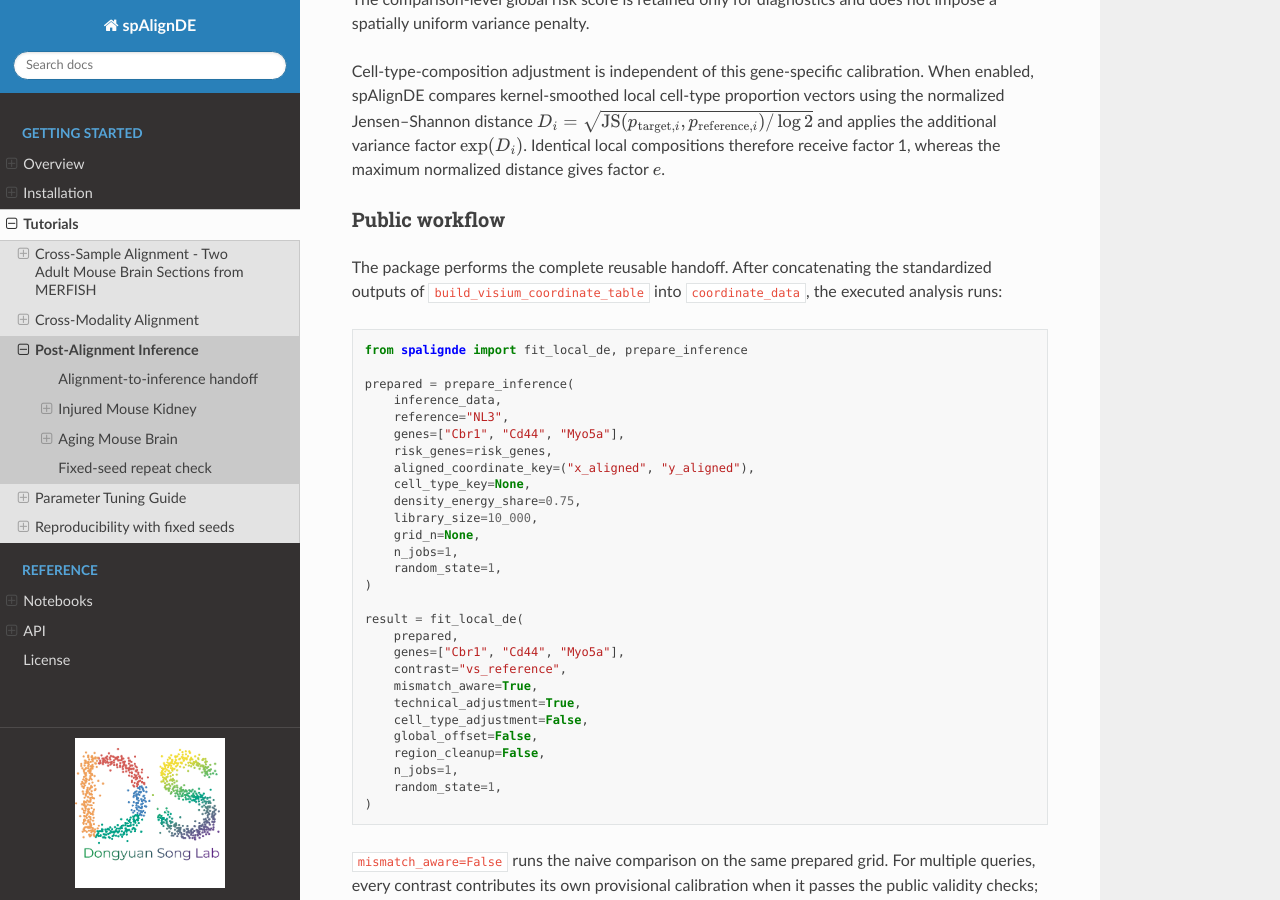
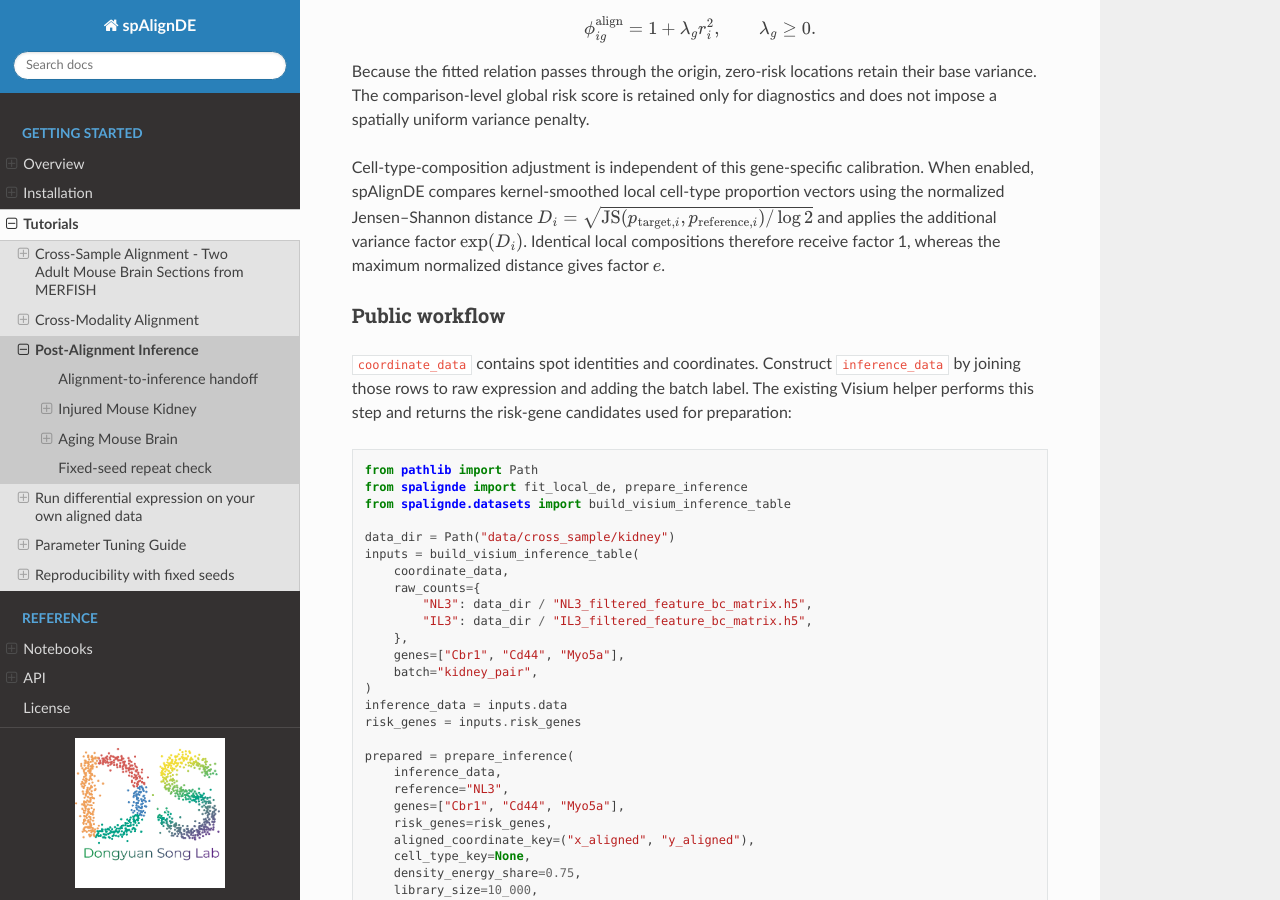
Before and after one commit to dsong-lab/spAlignDE, a Sphinx documentation site: the page built from docs/source/tutorials/post_alignment_inference.rst, in a window 1280 px wide and 900 px high, scrolled down 3638 px. Built offline with Sphinx 7.4.7 and the Read the Docs theme 3.1.0, drawn with Linux system fonts in a browser that asks for light colours; pages that are not in the unit, such as notebooks, are missing from menus; some of the changed text lies outside the part shown.

Commit message:
Document aligned AnnData inputs for local differential expression [skip ci]

```diff
--- a/docs/source/tutorial.rst
+++ b/docs/source/tutorial.rst
@@ -34,7 +34,8 @@ notebook, follow the :doc:`installation` instructions and select the
      - :doc:`Subsampling and variability <source_notebooks/cross_sample_uncertainty_qualification>`
      - :doc:`Stability notebook <source_notebooks/cross_sample_uncertainty_report>`
    * - Test local differential expression after alignment
-     - :doc:`Local inference <tutorials/post_alignment_inference>`
+     - :doc:`Local inference <tutorials/post_alignment_inference>`;
+       :doc:`use your own aligned data <tutorials/own_aligned_data>`
      - :doc:`Kidney and aging brain <source_notebooks/post_alignment_inference>`
 
 Each notebook page lists the run order and required downloads. Alignment
@@ -55,5 +56,6 @@ example, follow the input, seed and comparison guidance in
    tutorials/cross_sample_alignment
    tutorials/cross_modality_alignment
    tutorials/post_alignment_inference
+   tutorials/own_aligned_data
    tutorials/parameter_tuning
    tutorials/reproducibility
--- a/docs/source/tutorials/post_alignment_inference.rst
+++ b/docs/source/tutorials/post_alignment_inference.rst
@@ -4,6 +4,11 @@ Post-Alignment Inference
 spAlignDE tests location-resolved expression differences after samples have
 been transformed into a common coordinate frame. The public tutorials cover
 two aligned-tissue examples: injured mouse kidney and aging mouse brain.
+
+For a complete AnnData-to-DataFrame example, see
+:doc:`Run differential expression on your own aligned data <own_aligned_data>`.
+The study's post-alignment data and analysis notebooks are described in the
+`Zenodo archive <https://zenodo.org/records/21983769>`_.
 
 Alignment-to-inference handoff
 ------------------------------
@@ -202,13 +207,29 @@ whereas the maximum normalized distance gives factor :math:`e`.
 Public workflow
 ~~~~~~~~~~~~~~~
 
-The package performs the complete reusable handoff. After concatenating the
-standardized outputs of ``build_visium_coordinate_table`` into
-``coordinate_data``, the executed analysis runs:
+``coordinate_data`` contains spot identities and coordinates. Construct
+``inference_data`` by joining those rows to raw expression and adding the
+batch label. The existing Visium helper performs this step and returns the
+risk-gene candidates used for preparation:
 
 .. code-block:: python
 
+   from pathlib import Path
    from spalignde import fit_local_de, prepare_inference
+   from spalignde.datasets import build_visium_inference_table
+
+   data_dir = Path("data/cross_sample/kidney")
+   inputs = build_visium_inference_table(
+       coordinate_data,
+       raw_counts={
+           "NL3": data_dir / "NL3_filtered_feature_bc_matrix.h5",
+           "IL3": data_dir / "IL3_filtered_feature_bc_matrix.h5",
+       },
+       genes=["Cbr1", "Cd44", "Myo5a"],
+       batch="kidney_pair",
+   )
+   inference_data = inputs.data
+   risk_genes = inputs.risk_genes
 
    prepared = prepare_inference(
        inference_data,
```
Also changed, not shown: docs/source/tutorials/own_aligned_data.rst (added, +138 -0 lines).
